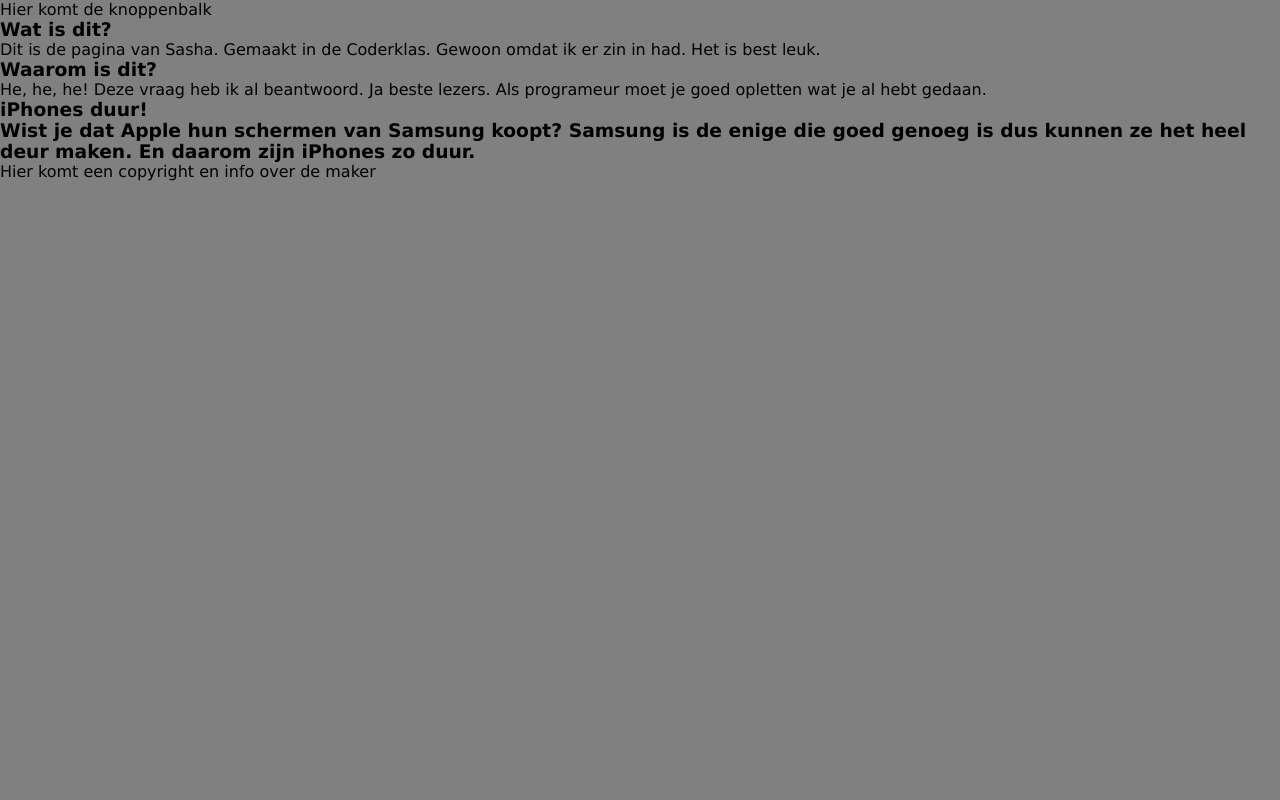
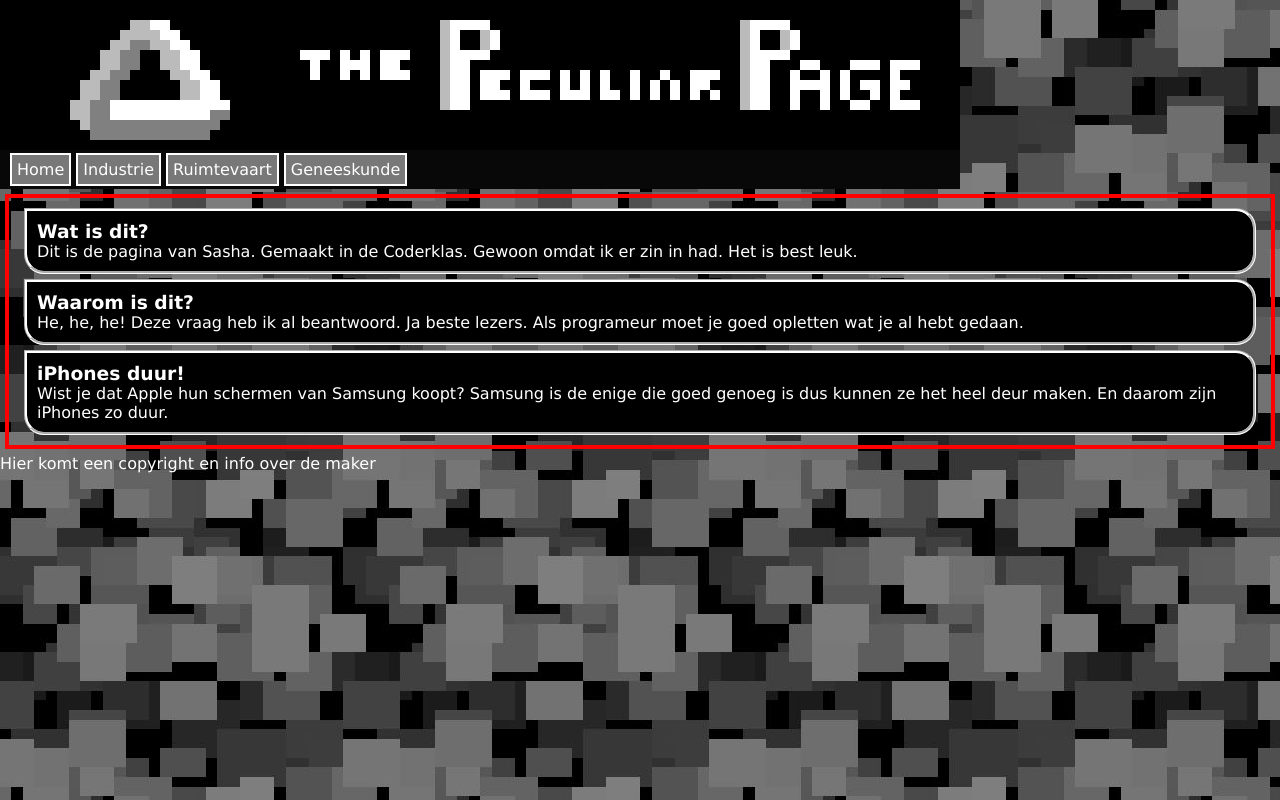
Before and after one commit to Sasha8888/HTMLCSS2, a plain HTML site: page HTMLpagina/index.html in a window 1280 px wide. Drawn offline with Linux system fonts and the light colour scheme; files that its build step writes are made by us from their sources.

Commit message:
articles and margin/padding

```diff
--- a/HTMLpagina/index.html
+++ b/HTMLpagina/index.html
@@ -1,17 +1,22 @@
 <!DOCTYPE HTML>
 <html>
   <head>
-    <meta charset="utf-8">
-    <title>Mijn nieuwe website</title>
-    <link rel="stylesheet" href="style/opmaak.css">
   </head>
 
   <body>
     <header>
-      <script src="satanlogo"></script>
+      <meta charset="utf-8">
+      <title>Mijn nieuwe website</title>
+      <link rel="stylesheet" href="../style/opmaak.css">
     </header>
+
     <nav>
-    Hier komt de knoppenbalk
+      <ul>
+        <li><a href="index.html">Home</a></li>
+        <li><a href="#">Industrie</a></li>
+        <li><a href="#">Ruimtevaart</a></li>
+        <li><a href="#">Geneeskunde</a></li>
+      </ul>
     </nav>
     <section>
       <article>
@@ -31,7 +36,7 @@
       </article>
 
       <article>
-        <h1>iPhones duur!</1h>
+        <h1>iPhones duur!</h1>
         <p> Wist je dat Apple hun schermen van Samsung koopt?
         Samsung is de enige die goed genoeg is dus kunnen
         ze het heel deur maken. En daarom zijn iPhones zo duur.
--- a/style/opmaak.css
+++ b/style/opmaak.css
@@ -5,6 +5,56 @@
 }
 
 body {
+  color: rgb(255, 255, 255);
   font-family: Verdana, Geneva, Arial, Helvetica, sans-serif;
-  background: grey url("../imagesHTMLCSS2/Satan Emoji.png") repeat;
+  background: grey url("../imagesHTMLCSS2/greyrepeat.jpg") repeat;
 }
+
+header {
+  background-image:url('../imagesHTMLCSS2/Peculiar Page head.png');
+  width: 960px;
+  height: 150px;
+}
+
+header h1 {
+  font-size: 300%;
+  font-family: Georgia, "Times New Roman", Times, serif;
+  color: black;
+  text-align: right;
+  text-shadow: 5px 5px 7px #000000;
+}
+
+ul {
+  background: #080808;
+  width: 940px;
+  padding: 10px;
+}
+
+ul li {
+  background: #787878;
+  padding: 5px;
+  border: solid 2px white;
+  display: inline;
+}
+
+ul li a {
+  color: white;
+  text-decoration: none;
+}
+
+ul li a:hover {
+  color: #C0C0C0;
+}
+section {
+  padding: 5px;
+  margin: 5px;
+  border: solid 4px red;
+}
+
+section article {
+  border: 3px groove white;
+  border-radius: 0px 20px 20px 20px;
+  margin: 5px 10px 5px 10px;
+  padding: 10px;
+  background: black;
+}
```
Also changed, not shown: index.html (deleted, +0 -13 lines), imagesHTMLCSS2/Peculiar Page head.png (added), imagesHTMLCSS2/Satan Emoji.png, imagesHTMLCSS2/greyrepeat.jpg (added).
